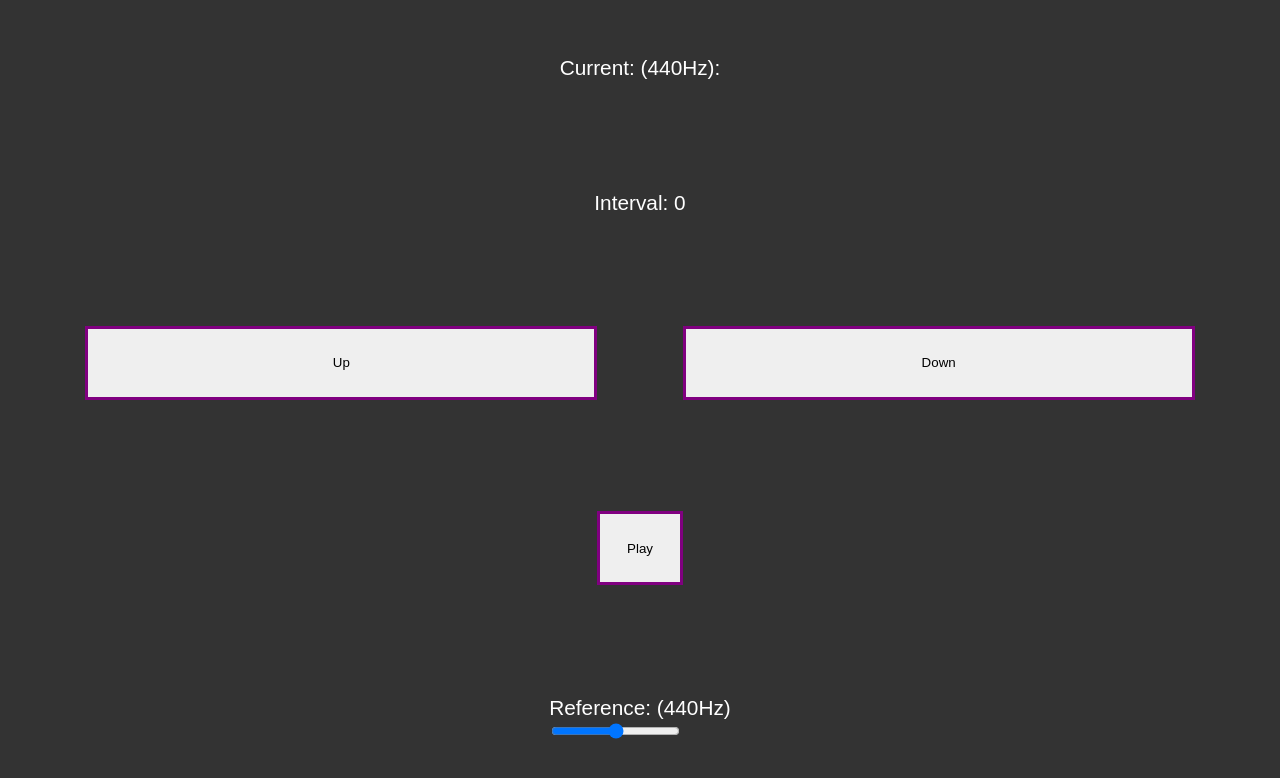
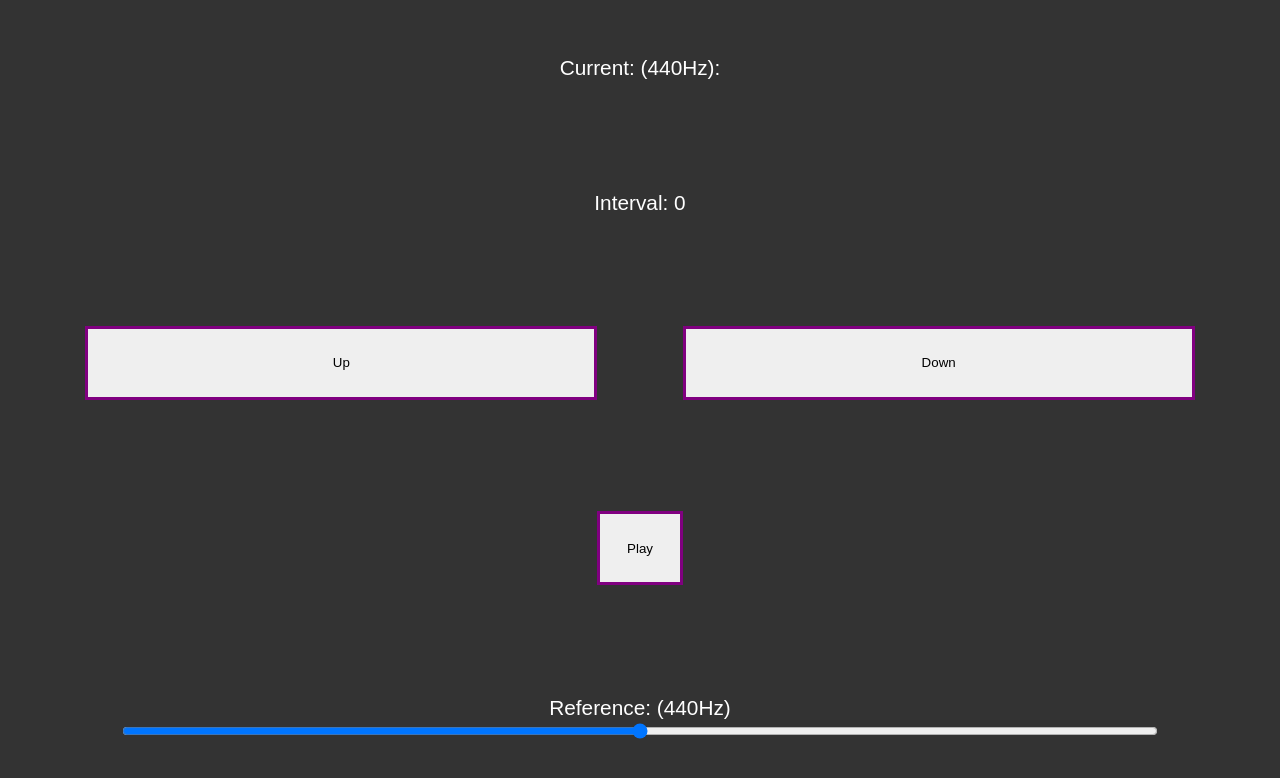
Before and after one commit to mamaar/pianomann, a Next.js app: page / in a window 1280 px wide. Shown: the top 778 px of the page. Built offline with nearby package versions, Linux system fonts and the light colour scheme.

Commit message:
More room for reference setting

```diff
--- a/pages/index.tsx
+++ b/pages/index.tsx
@@ -123,6 +123,26 @@ const IntervalControlSection = (props: any) => {
   );
 };
 
+const ReferenceControlSection = (props: any) => {
+  const _div = styled.div`
+  width: 100%;
+  display: flex;
+  flex-direction: column;
+  justify-content: center;
+  align-items: center;
+  text-align: center;
+
+  * {
+    width: 90%;
+  }
+  `;
+  return (
+    <_div>
+      {props.children}
+    </_div>
+  );
+};
+
 
 export default function Home() {
   if(typeof window === 'undefined') {
@@ -158,7 +178,12 @@ export default function Home() {
     }}>{isPlaying ? 'Stop' : 'Play' }</button>
       </PlaybackControlSection>
 
-    <div><div>Reference: ({referenceNote}Hz)</div><div><input type="range" min={420} max={460} value={referenceNote} onChange={(e) => setReferenceNote(e.target.valueAsNumber) } /></div></div>
+    <ReferenceControlSection>
+      <div>Reference: ({referenceNote}Hz)</div>
+      <div>
+        <input type="range" min={420} max={460} value={referenceNote} onChange={(e) => setReferenceNote(e.target.valueAsNumber) } />
+      </div>
+    </ReferenceControlSection>
   </Container>
   );
 }
```
